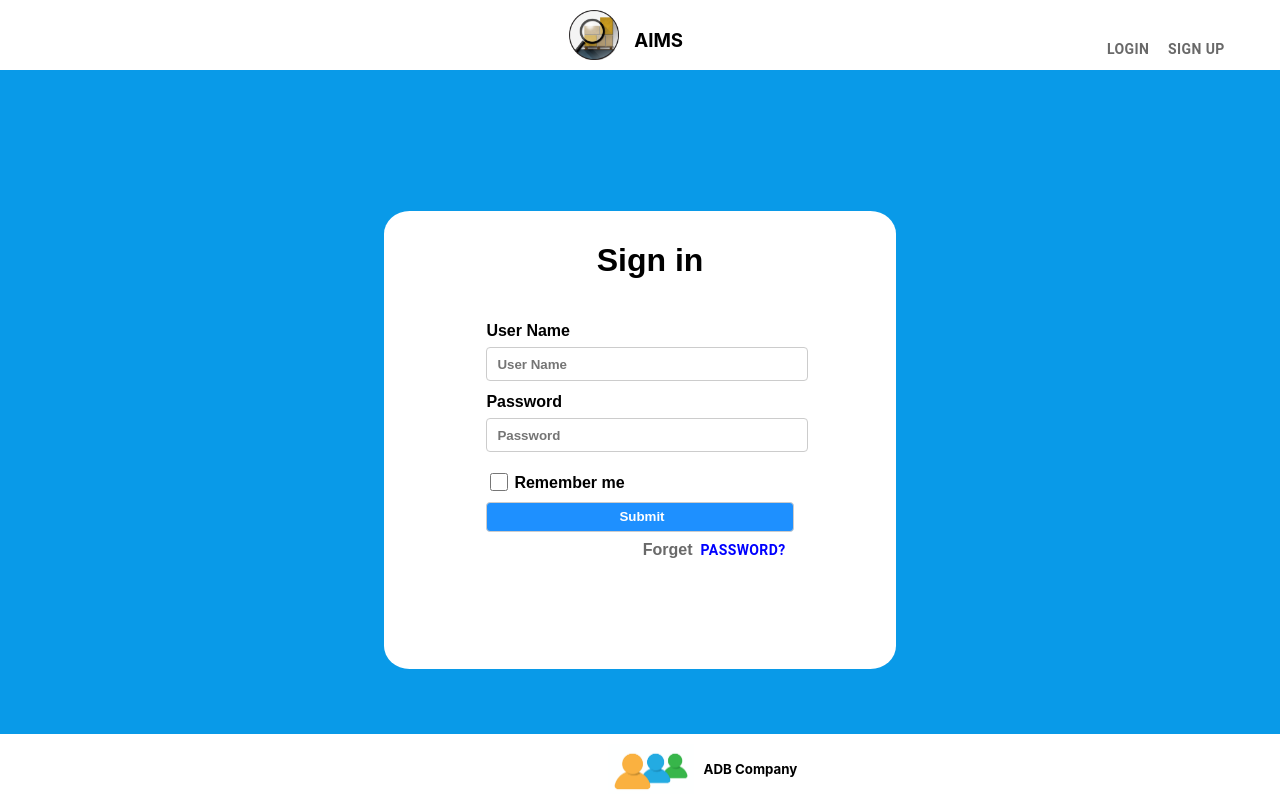
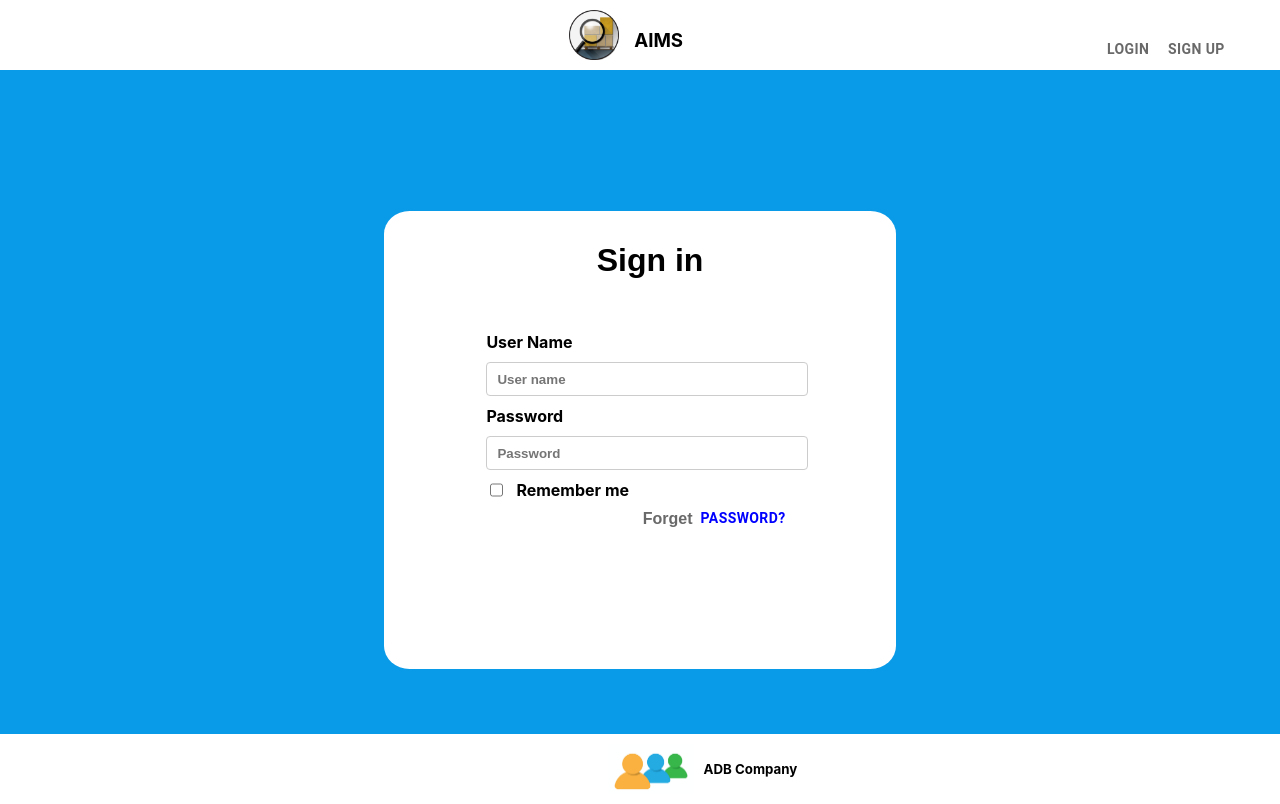
Before and after one commit to kaleyxiaozheng/inventorySystemFrontend, a React (Create React App) app: page /Login in a window 1280 px wide. Built offline with nearby package versions, Linux system fonts and the light colour scheme.

Commit message:
update Form class

```diff
--- a/src/components/Form.js
+++ b/src/components/Form.js
@@ -3,12 +3,30 @@ import '../css/Form.css';
 import { makeStyles } from '@material-ui/core/styles';
 import TextField from '@material-ui/core/TextField';
 
-export class Form extends Component {
+export class LoginForm extends Component {
   render() {
     return (
-      <div className="inputForm">
+      <div>
+        {/* <form>
+          <input className={this.props.className} type={this.props.type} placeholder={this.props.text} />
+        </form> */}
+
         <form>
-          <input className={this.props.className} type={this.props.type} placeholder={this.props.text} />
+          <div className="lableForm">
+            <label>User Name</label>
+          </div>
+          <div >
+            <input className="inputForm" type="text" placeholder="User name"></input>
+          </div>
+          <div className="lableForm">
+          <label>Password</label>
+          </div>
+          <div ></div>
+          <input className="inputForm" type="text" placeholder="Password"></input>
+          <div className="checkboxForm">
+            <input className="checkboxCheck" type="checkbox"></input>
+            <label className="rembMe" >Remember me</label>
+          </div>
         </form>
       </div>
     );
--- a/src/components/Login.js
+++ b/src/components/Login.js
@@ -1,58 +1,10 @@
 import React, { Component } from 'react';
 import '../css/Login.css';
-import { Form, InputField} from "./Form";
+import { LoginForm} from "./Form";
 import { LabelTitle } from "./Label";
 import { SubmitButtonRouter, LabelButtonRouter } from './Button';
 
-const initialState = {
-    username: "",
-    password: "",
-    usernameError: "",
-    passwordError: ""
-};
-
 export class Login extends Component {
-
-    state = initialState
-
-    // handleChange = event => {
-    //     const isCheckbox = event.target.type === "checkbox";
-    //     this.setState({
-    //         [event.target.username]: isCheckbox
-    //             ? event.target.checked
-    //             : event.target.value
-    //     });
-    // };
-
-    // validate = () => {
-    //     let usernameError = "";
-    //     let passwordError = "";
-
-    //     if (isNaN(this.state.username)) {
-    //         usernameError = "User Name can not be empty";
-    //         passwordError = "Password can not be empty";
-    //     }
-
-    //     if (usernameError) {
-    //         this.setState({ usernameError });
-    //         return false;
-    //     }
-
-    //     if (passwordError) {
-    //         this.setState({ passwordError });
-    //         return false;
-    //     }
-    //     return true;
-    // };
-
-    // handleSubmit = event => {
-    //     event.preventDefault();
-    //     const isValid = this.validate();
-    //     if (!isValid) {
-    //         console.log(this.state);
-    //     }
-    //     console.log(this.state);
-    // };
 
     render() {
         return (
@@ -64,24 +16,24 @@ export class Login extends Component {
                         <div className="adminTitle">
                             <h1><LabelTitle text="infoLabel" label="Sign in"></LabelTitle></h1>
                         </div>
-                        <div className="infoLabel">
+                        {/* <div className="infoLabel">
                             <LabelTitle text="infoLabel" label="User Name"></LabelTitle>
                         </div>
                         <div className="formLabel">
                             <Form type="text" text="User Name" value={this.state.username} ></Form>
                         </div>
-                        {/* <div className="errorLabel">
+                        <div className="errorLabel">
                             {this.state.usernameError}
-                        </div> */}
+                        </div>
                         <div className="infoLabel">
                             <LabelTitle text="infoLabel" label="Password"></LabelTitle>
                         </div>
                         <div className="formLabel">
                             <Form type="password" text="Password" value={this.state.password} ></Form>
                         </div>
-                        {/* <div className="errorLabel">
+                        <div className="errorLabel">
                             {this.state.passwordError}
-                        </div> */}
+                        </div>
                         <div className="checkboxArea">
                             <div className="checkboxLabel">
                                 <Form type="checkbox"></Form>
@@ -91,9 +43,12 @@ export class Login extends Component {
                             </div>
                         </div>
                         <div className="buttonLabel">
-                            {/* <SubmitButtonRouter text="submitButton" label="Submit" path="/Submit" ></SubmitButtonRouter> */}
+                            <SubmitButtonRouter text="submitButton" label="Submit" path="/Submit" ></SubmitButtonRouter>
                             <Form className="submitLabel" type="submit" text="Submit"></Form>
-                        </div>
+                        </div> */}
+
+                        <LoginForm></LoginForm>
+
                         <div className="forgetLabel">
                             <div className="left"></div>
                             <div className="right">
--- a/src/css/Form.css
+++ b/src/css/Form.css
@@ -1,15 +1,33 @@
-/* .inputForm {
-    width: 100%;
-  margin: 8px 0;
-  border: 1px solid #ccc;
-  border-radius: 4px;
-}  */
-
-input {
+.lableForm {
+  font-weight: bolder;
+  text-align: left;
+  padding-bottom: 10px;
+  padding-top: 10px;
+}
+input{
     height: 30px;
-    width: 100%;
+    /* width: 100%; */
     border: 1px solid #ccc;
     border-radius: 4px;
     padding-left: 10px;
     font-weight: bolder;
+
 }
+
+.checkboxForm {
+  display: flex;
+  padding-top: 10px;
+}
+
+.checkboxCheck{
+  height: auto ;
+}
+
+.rembMe {
+  font-weight: bolder;
+  padding-left: 10px;
+}
+
+.inputForm {
+  width:100%;
+}
```
